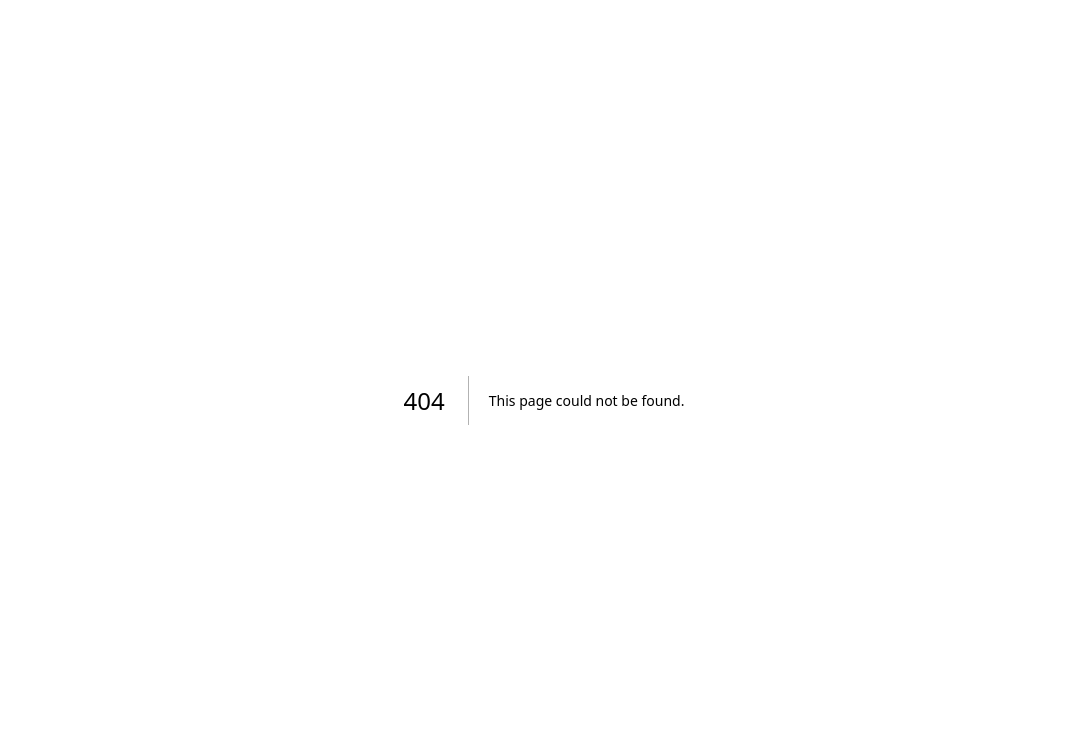
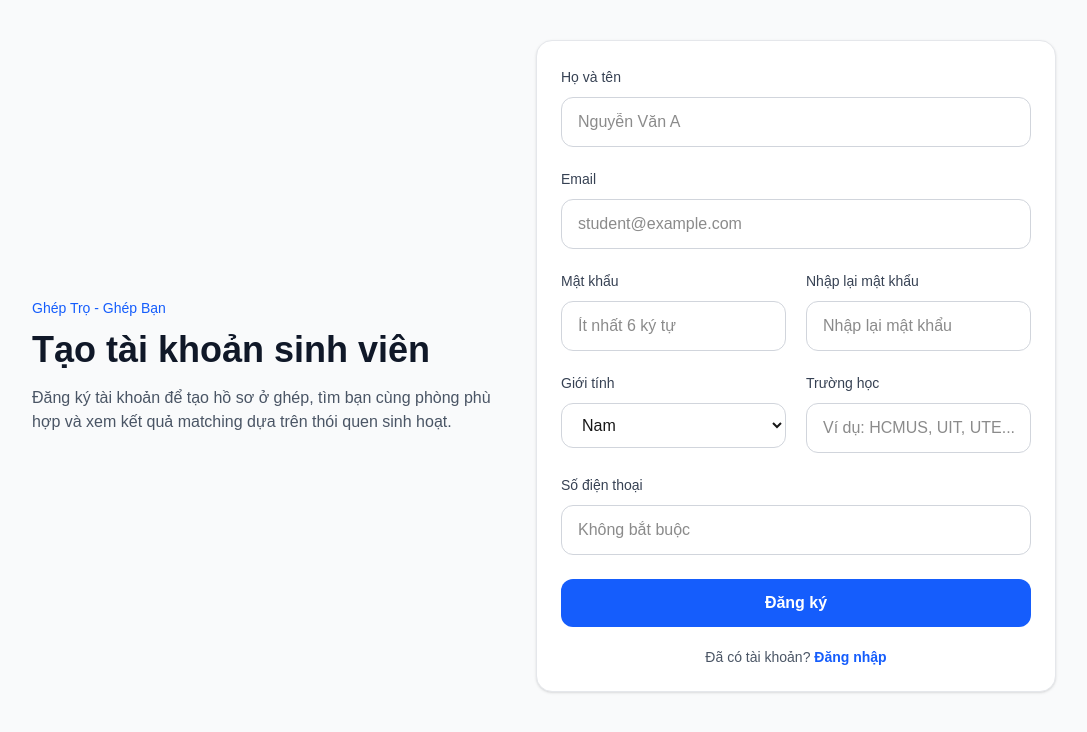
Before and after one commit to XuanDuong1905/websiteformatchingroom, a Next.js app: page /register in a window 1280 px wide. Before the commit this address had no page. Shown: the top 732 px of the page, without its empty margins (96-1183 px from the left). Built offline with nearby package versions, Linux system fonts and the light colour scheme.

Commit message:
Add register UI

```diff
--- /dev/null
+++ b/src/app/register/page.tsx
@@ -0,0 +1,24 @@
+import RegisterForm from "@/components/RegisterForm";
+
+export default function RegisterPage() {
+  return (
+    <main className="min-h-screen bg-gray-50 px-4 py-10">
+      <section className="mx-auto grid max-w-5xl gap-8 md:grid-cols-[1fr_520px] md:items-center">
+        <div>
+          <p className="text-sm font-medium text-blue-600">
+            Ghép Trọ - Ghép Bạn
+          </p>
+          <h1 className="mt-3 text-4xl font-bold text-gray-900">
+            Tạo tài khoản sinh viên
+          </h1>
+          <p className="mt-4 text-gray-600">
+            Đăng ký tài khoản để tạo hồ sơ ở ghép, tìm bạn cùng phòng phù hợp và
+            xem kết quả matching dựa trên thói quen sinh hoạt.
+          </p>
+        </div>
+
+        <RegisterForm />
+      </section>
+    </main>
+  );
+}
--- /dev/null
+++ b/src/components/RegisterForm.tsx
@@ -0,0 +1,219 @@
+"use client";
+
+import Link from "next/link";
+import { useRouter } from "next/navigation";
+import { useState } from "react";
+import { useForm } from "react-hook-form";
+import { z } from "zod";
+import { zodResolver } from "@hookform/resolvers/zod";
+import { registerUser } from "@/lib/api/authApi";
+
+const registerSchema = z
+  .object({
+    fullName: z.string().min(2, "Họ tên phải có ít nhất 2 ký tự"),
+    email: z.string().email("Email không hợp lệ"),
+    password: z.string().min(6, "Mật khẩu phải có ít nhất 6 ký tự"),
+    confirmPassword: z.string().min(1, "Vui lòng nhập lại mật khẩu"),
+    gender: z.enum(["male", "female", "other"]),
+    school: z.string().min(1, "Vui lòng nhập trường học"),
+    phone: z.string().optional(),
+  })
+  .refine((data) => data.password === data.confirmPassword, {
+    message: "Mật khẩu nhập lại không khớp",
+    path: ["confirmPassword"],
+  });
+
+type RegisterFormValues = z.infer<typeof registerSchema>;
+
+export default function RegisterForm() {
+  const router = useRouter();
+  const [submitError, setSubmitError] = useState("");
+
+  const {
+    register,
+    handleSubmit,
+    formState: { errors, isSubmitting },
+  } = useForm<RegisterFormValues>({
+    resolver: zodResolver(registerSchema),
+    defaultValues: {
+      fullName: "",
+      email: "",
+      password: "",
+      confirmPassword: "",
+      gender: "male",
+      school: "",
+      phone: "",
+    },
+  });
+
+  async function onSubmit(values: RegisterFormValues) {
+    try {
+      setSubmitError("");
+
+      const result = await registerUser({
+        fullName: values.fullName,
+        email: values.email,
+        password: values.password,
+        gender: values.gender,
+        school: values.school,
+        phone: values.phone,
+      });
+
+      if (result?.token) {
+        localStorage.setItem("token", result.token);
+      }
+
+      if (result?.user) {
+        localStorage.setItem("user", JSON.stringify(result.user));
+
+        if (result.user.id || result.user.userId) {
+          localStorage.setItem(
+            "userId",
+            String(result.user.id || result.user.userId),
+          );
+        }
+      }
+
+      router.push("/profile");
+    } catch (err) {
+      setSubmitError(
+        err instanceof Error ? err.message : "Không thể đăng ký tài khoản.",
+      );
+    }
+  }
+
+  return (
+    <form
+      onSubmit={handleSubmit(onSubmit)}
+      className="rounded-2xl border border-gray-200 bg-white p-6 shadow-sm"
+    >
+      <div className="grid gap-5 md:grid-cols-2">
+        <div className="md:col-span-2">
+          <label className="text-sm font-medium text-gray-700">Họ và tên</label>
+          <input
+            type="text"
+            placeholder="Nguyễn Văn A"
+            {...register("fullName")}
+            className="mt-2 w-full rounded-xl border border-gray-300 px-4 py-3 outline-none transition focus:border-blue-500"
+          />
+          {errors.fullName?.message && (
+            <p className="mt-1 text-sm text-red-600">
+              {errors.fullName.message}
+            </p>
+          )}
+        </div>
+
+        <div className="md:col-span-2">
+          <label className="text-sm font-medium text-gray-700">Email</label>
+          <input
+            type="email"
+            placeholder="student@example.com"
+            {...register("email")}
+            className="mt-2 w-full rounded-xl border border-gray-300 px-4 py-3 outline-none transition focus:border-blue-500"
+          />
+          {errors.email?.message && (
+            <p className="mt-1 text-sm text-red-600">{errors.email.message}</p>
+          )}
+        </div>
+
+        <div>
+          <label className="text-sm font-medium text-gray-700">Mật khẩu</label>
+          <input
+            type="password"
+            placeholder="Ít nhất 6 ký tự"
+            {...register("password")}
+            className="mt-2 w-full rounded-xl border border-gray-300 px-4 py-3 outline-none transition focus:border-blue-500"
+          />
+          {errors.password?.message && (
+            <p className="mt-1 text-sm text-red-600">
+              {errors.password.message}
+            </p>
+          )}
+        </div>
+
+        <div>
+          <label className="text-sm font-medium text-gray-700">
+            Nhập lại mật khẩu
+          </label>
+          <input
+            type="password"
+            placeholder="Nhập lại mật khẩu"
+            {...register("confirmPassword")}
+            className="mt-2 w-full rounded-xl border border-gray-300 px-4 py-3 outline-none transition focus:border-blue-500"
+          />
+          {errors.confirmPassword?.message && (
+            <p className="mt-1 text-sm text-red-600">
+              {errors.confirmPassword.message}
+            </p>
+          )}
+        </div>
+
+        <div>
+          <label className="text-sm font-medium text-gray-700">Giới tính</label>
+          <select
+            {...register("gender")}
+            className="mt-2 w-full rounded-xl border border-gray-300 px-4 py-3 outline-none transition focus:border-blue-500"
+          >
+            <option value="male">Nam</option>
+            <option value="female">Nữ</option>
+            <option value="other">Khác</option>
+          </select>
+          {errors.gender?.message && (
+            <p className="mt-1 text-sm text-red-600">{errors.gender.message}</p>
+          )}
+        </div>
+
+        <div>
+          <label className="text-sm font-medium text-gray-700">
+            Trường học
+          </label>
+          <input
+            type="text"
+            placeholder="Ví dụ: HCMUS, UIT, UTE..."
+            {...register("school")}
+            className="mt-2 w-full rounded-xl border border-gray-300 px-4 py-3 outline-none transition focus:border-blue-500"
+          />
+          {errors.school?.message && (
+            <p className="mt-1 text-sm text-red-600">{errors.school.message}</p>
+          )}
+        </div>
+
+        <div className="md:col-span-2">
+          <label className="text-sm font-medium text-gray-700">
+            Số điện thoại
+          </label>
+          <input
+            type="text"
+            placeholder="Không bắt buộc"
+            {...register("phone")}
+            className="mt-2 w-full rounded-xl border border-gray-300 px-4 py-3 outline-none transition focus:border-blue-500"
+          />
+          {errors.phone?.message && (
+            <p className="mt-1 text-sm text-red-600">{errors.phone.message}</p>
+          )}
+        </div>
+      </div>
+
+      {submitError && (
+        <div className="mt-5 rounded-xl border border-red-200 bg-red-50 px-4 py-3 text-sm text-red-700">
+          {submitError}
+        </div>
+      )}
+
+      <button
+        type="submit"
+        disabled={isSubmitting}
+        className="mt-6 w-full rounded-xl bg-blue-600 px-5 py-3 font-semibold text-white transition hover:bg-blue-700 disabled:cursor-not-allowed disabled:bg-blue-300"
+      >
+        {isSubmitting ? "Đang đăng ký..." : "Đăng ký"}
+      </button>
+
+      <p className="mt-5 text-center text-sm text-gray-600">
+        Đã có tài khoản?{" "}
+        <Link href="/login" className="font-semibold text-blue-600">
+          Đăng nhập
+        </Link>
+      </p>
+    </form>
+  );
+}
```
